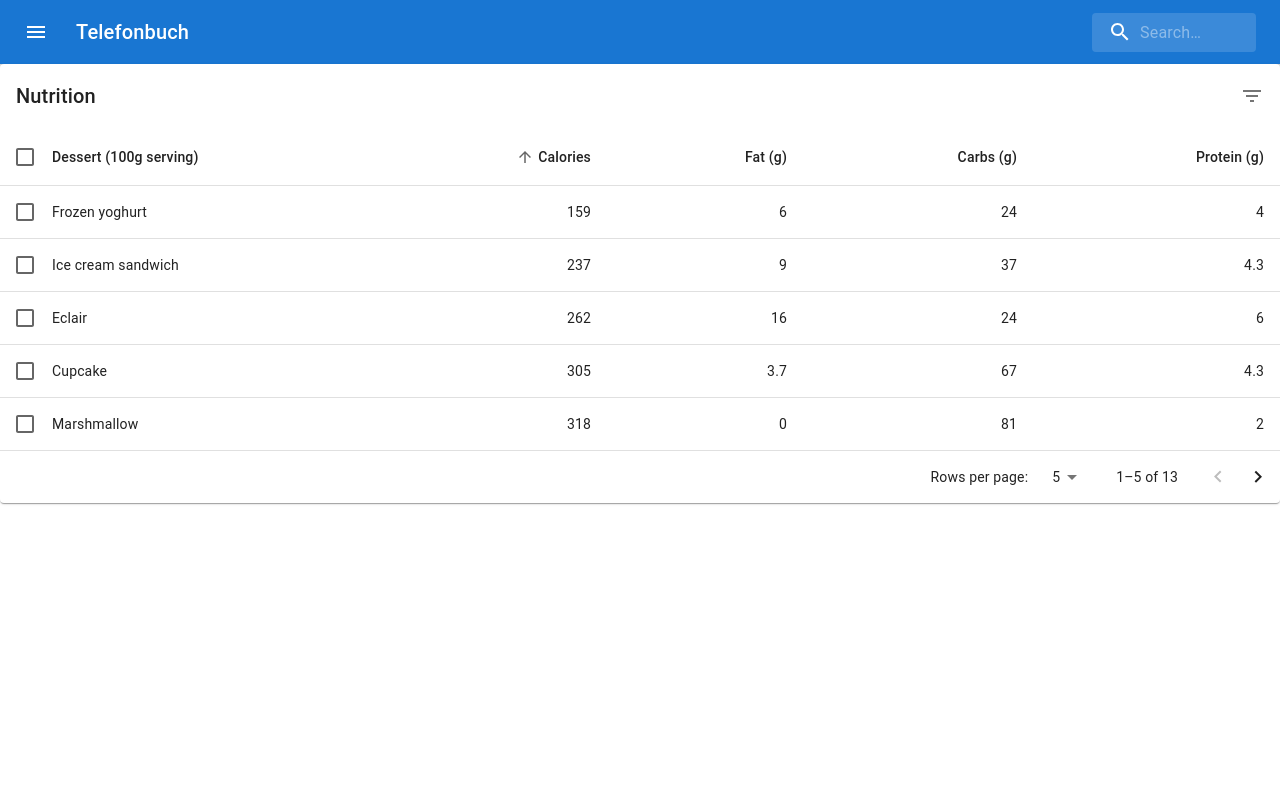
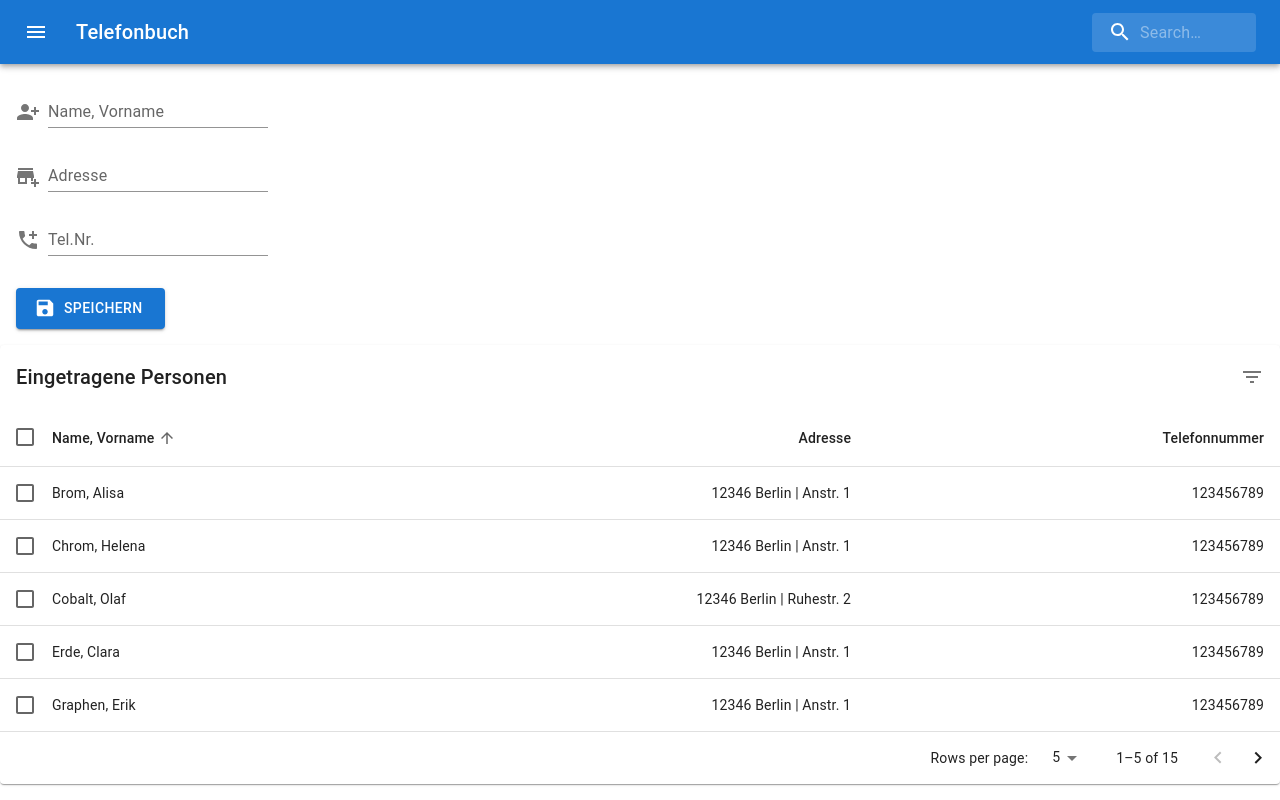
Before and after one commit to SerGOLite/Telefonbuch-Client, a React (Create React App) app: page / in a window 1280 px wide. Built offline with nearby package versions, Linux system fonts and the light colour scheme.

Commit message:
Implemtiere Loschen funktion

```diff
--- a/src/App.js
+++ b/src/App.js
@@ -1,9 +1,7 @@
-import logo from "./logo.svg";
 import { useState } from "react";
 import "./App.css";
 import Table from "./components/table";
 import * as React from "react";
-import Box from "@mui/material/Box";
 import Toolbar from "@mui/material/Toolbar";
 import Typography from "@mui/material/Typography";
 import IconButton from "@mui/material/IconButton";
@@ -12,6 +10,9 @@ import MenuIcon from "@mui/icons-material/Menu";
 import { styled, alpha } from "@mui/material/styles";
 import InputBase from "@mui/material/InputBase";
 import SearchIcon from "@mui/icons-material/Search";
+import "./components/table";
+import AddDataForm from "./components/addForm";
+import Grid from "@mui/material/Grid";
 
 //* ----- UNWICHTIG -----
 const Search = styled("div")(({ theme }) => ({
@@ -58,37 +59,56 @@ const StyledInputBase = styled(InputBase)(({ theme }) => ({
 
 //* ----- UNWICHTIG Ende -----
 
-function createData(name, calories, fat, carbs, protein) {
+function createData(name, adresse, telefon) {
   return {
     name,
-    calories,
-    fat,
-    carbs,
-    protein,
+    adresse,
+    telefon,
   };
 }
 
 function App() {
   // WICHTIG
   const [rows, setRows] = useState([
-    createData("Cupcake", 305, 3.7, 67, 4.3),
-    createData("Donut", 452, 25.0, 51, 4.9),
-    createData("Eclair", 262, 16.0, 24, 6.0),
-    createData("Frozen yoghurt", 159, 6.0, 24, 4.0),
-    createData("Gingerbread", 356, 16.0, 49, 3.9),
-    createData("Honeycomb", 408, 3.2, 87, 6.5),
-    createData("Ice cream sandwich", 237, 9.0, 37, 4.3),
-    createData("Jelly Bean", 375, 0.0, 94, 0.0),
-    createData("KitKat", 518, 26.0, 65, 7.0),
-    createData("Lollipop", 392, 0.2, 98, 0.0),
-    createData("Marshmallow", 318, 0, 81, 2.0),
-    createData("Nougat", 360, 19.0, 9, 37.0),
-    createData("Oreo", 437, 18.0, 63, 4.0),
+    createData("Saturn, Anna", "12346 Berlin | Anstr. 1", "123456789"),
+    createData("Cobalt, Olaf", "12346 Berlin | Ruhestr. 2", "123456789"),
+    createData(
+      "Merkur, Frank",
+      "12346 Berlin | Altenweg Straße 3",
+      "123456789"
+    ),
+    createData("Venus, Alex", "12346 Berlin | Anstr. 1", "123456789"),
+    createData("Erde, Clara", "12346 Berlin | Anstr. 1", "123456789"),
+    createData("Mars, Ilon", "12346 Berlin | Anstr. 1", "123456789"),
+    createData("Jupiter, Gloria", "12346 Berlin | Anstr. 1", "123456789"),
+    createData("Uranus, Konny", "12346 Berlin | Anstr. 1", "123456789"),
+    createData("Neptun, Miriam", "12346 Berlin | Anstr. 1", "123456789"),
+    createData("Graphen, Erik", "12346 Berlin | Anstr. 1", "123456789"),
+    createData("Nickel, Rebeca", "12346 Berlin | Anstr. 1", "123456789"),
+    createData("Chrom, Helena", "12346 Berlin | Anstr. 1", "123456789"),
+    createData("Iod, Nora", "12346 Berlin | Anstr. 1", "123456789"),
+    createData("Brom, Alisa", "12346 Berlin | Anstr. 1", "123456789"),
+    createData("Silicium, Dora", "12346 Berlin | Anstr. 1", "123456789"),
   ]);
 
+  // Neu Datesatz hinzufügen
+  const addPerson = (name, adresse, telefon) => {
+    const newPerson = {
+      name: name,
+      adresse: adresse,
+      telefon: telefon,
+    };
+    rows.push(newPerson);
+    console.log(rows, newPerson);
+    setRows(rows);
+  };
+  //
+  // Datesätze löschen
   const deleteItems = (items) => {
     //WICHTIG
-    console.log("hallo von deleteItems", items);
+
+    const updateData = rows.filter((row) => !items.includes(row.name));
+    setRows(updateData);
   };
 
   const sucheNachBegriff = (begriff) => {
@@ -131,6 +151,11 @@ function App() {
           </Toolbar>
         </AppBar>
       </div>
+      <Grid>
+        {/* <h3> Gesamtanzahl: {rows.length}</h3>
+        <h3> Neu Eintrag hinzufügen:</h3> */}
+        <AddDataForm addPerson={addPerson} />
+      </Grid>
       <div>
         <Table rows={rows} deleteItems={deleteItems} />
       </div>
--- /dev/null
+++ b/src/components/addForm.js
@@ -0,0 +1,91 @@
+import { useState } from "react";
+import TextField from "@mui/material/TextField";
+import * as React from "react";
+import Box from "@mui/material/Box";
+import Button from "@mui/material/Button";
+import SaveIcon from "@mui/icons-material/Save";
+import AddIcCallIcon from "@mui/icons-material/AddIcCall";
+import PersonAddAlt1Icon from "@mui/icons-material/PersonAddAlt1";
+import AddBusinessIcon from "@mui/icons-material/AddBusiness";
+
+export default function AddDataForm({ addPerson }) {
+  const [userInput, setUserInput] = useState("");
+  const [name, setName] = useState("");
+  const [adresse, setAdresse] = useState("");
+  const [telefon, setTelefon] = useState("");
+
+  const handleSubmit = (e) => {
+    e.preventDefault(); //Frage: Wofür hier? Um das leeres Eintrag zu verhindern Analog zu false in HTML????
+    console.log("handleSubmit", userInput, name, adresse, telefon);
+
+    addPerson(name, adresse, telefon);
+  };
+
+  const handleChange = (e) => {
+    setUserInput(e.currentTarget.value);
+  };
+
+  return (
+    <div>
+      <form onSubmit={handleSubmit}>
+        <Box sx={{ "& > :not(style)": { m: 2 } }}>
+          <Box sx={{ display: "flex", alignItems: "flex-end" }}>
+            <PersonAddAlt1Icon
+              sx={{ color: "action.active", mr: 1, my: 0.5 }}
+            />
+            <TextField
+              onChange={(e) => setName(e.target.value)}
+              label="Name, Vorname"
+              variant="standard"
+              placeholder="Eingabe..."
+              // value={userInput}
+              // type="text"
+              // onChange={handleChange}
+              // onKeyDown={handleKeyPress}
+            />
+          </Box>
+
+          <Box sx={{ display: "flex", alignItems: "flex-end" }}>
+            <AddBusinessIcon sx={{ color: "action.active", mr: 1, my: 0.5 }} />
+            <TextField
+              onChange={(e) => setAdresse(e.target.value)}
+              label="Adresse"
+              variant="standard"
+              placeholder="Eingabe..."
+              // value={userInput}
+              // type="text"
+              // onChange={handleChange}
+              // onKeyDown={handleKeyPress}
+            />
+          </Box>
+
+          <Box sx={{ display: "flex", alignItems: "flex-end" }}>
+            <AddIcCallIcon sx={{ color: "action.active", mr: 1, my: 0.5 }} />
+            <TextField
+              onChange={(e) => setTelefon(e.target.value)}
+              label="Tel.Nr."
+              variant="standard"
+              placeholder="Eingabe..."
+              // value={userInput}
+              // type="text"
+              // onChange={handleChange}
+              // onKeyDown={handleKeyPress}
+            />
+          </Box>
+
+          <Button
+            startIcon={<SaveIcon />}
+            size="large"
+            style={{ fontSize: 14 }}
+            onClick={(e) => handleSubmit(e)}
+            variant="contained"
+            color="primary"
+            border-radius="25px"
+          >
+            Speichern
+          </Button>
+        </Box>
+      </form>
+    </div>
+  );
+}
--- a/src/components/table.js
+++ b/src/components/table.js
@@ -56,36 +56,24 @@ function stableSort(array, comparator) {
 }
 
 const headCells = [
-  //WICHTIG - ANPASSEN, Telefonnummer &&
+  //WICHTIG
   {
     id: "name",
     numeric: false,
     disablePadding: true,
-    label: "Dessert (100g serving)",
+    label: "Name, Vorname",
   },
   {
-    id: "calories",
+    id: "adresse",
     numeric: true,
     disablePadding: false,
-    label: "Calories",
+    label: "Adresse",
   },
   {
-    id: "fat",
+    id: "telefon",
     numeric: true,
     disablePadding: false,
-    label: "Fat (g)",
-  },
-  {
-    id: "carbs",
-    numeric: true,
-    disablePadding: false,
-    label: "Carbs (g)",
-  },
-  {
-    id: "protein",
-    numeric: true,
-    disablePadding: false,
-    label: "Protein (g)",
+    label: "Telefonnummer",
   },
 ];
 
@@ -187,15 +175,15 @@ const EnhancedTableToolbar = (props) => {
           id="tableTitle"
           component="div"
         >
-          Nutrition
+          Eingetragene Personen
         </Typography>
       )}
 
       {numSelected > 0 ? (
-        <Tooltip title="Delete">
+        <Tooltip title="Löschen">
           <IconButton
             onClick={() => {
-              console.log("delete all selected", selected);
+              // console.log("delete all selected", selected);
               deleteItems(selected);
             }}
           >
@@ -219,7 +207,7 @@ EnhancedTableToolbar.propTypes = {
 
 export default function EnhancedTable({ rows, deleteItems }) {
   const [order, setOrder] = React.useState("asc");
-  const [orderBy, setOrderBy] = React.useState("calories");
+  const [orderBy, setOrderBy] = React.useState("name");
   const [selected, setSelected] = React.useState([]);
   const [page, setPage] = React.useState(0);
   const dense = false;
@@ -334,10 +322,8 @@ export default function EnhancedTable({ rows, deleteItems }) {
                       >
                         {row.name}
                       </TableCell>
-                      <TableCell align="right">{row.calories}</TableCell>
-                      <TableCell align="right">{row.fat}</TableCell>
-                      <TableCell align="right">{row.carbs}</TableCell>
-                      <TableCell align="right">{row.protein}</TableCell>
+                      <TableCell align="right">{row.adresse}</TableCell>
+                      <TableCell align="right">{row.telefon}</TableCell>
                     </TableRow>
                   );
                 })}
```
Also changed, not shown: src/setupTests.ts (added, +5 -0 lines).
